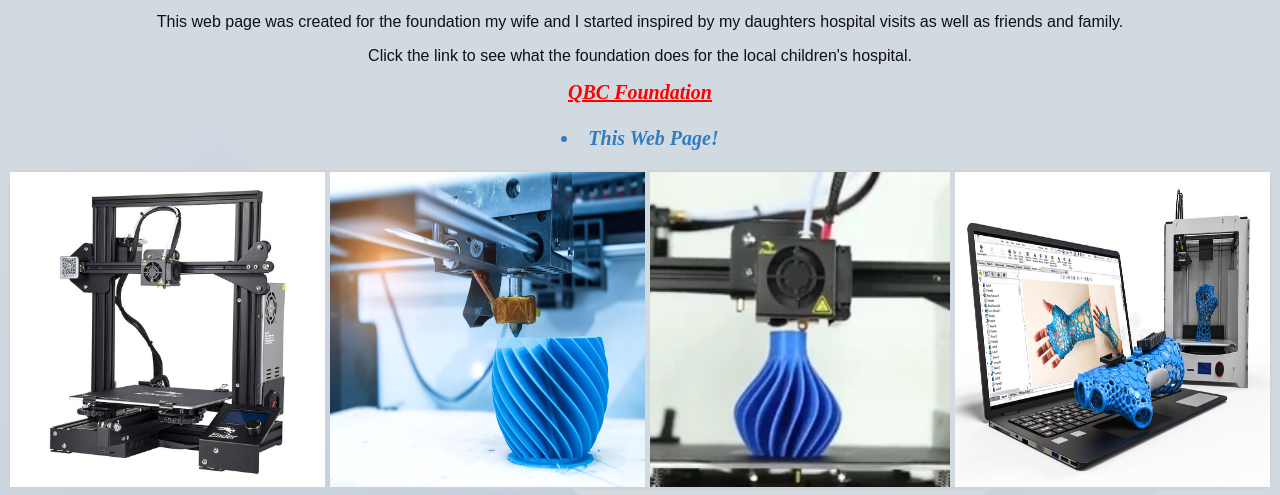
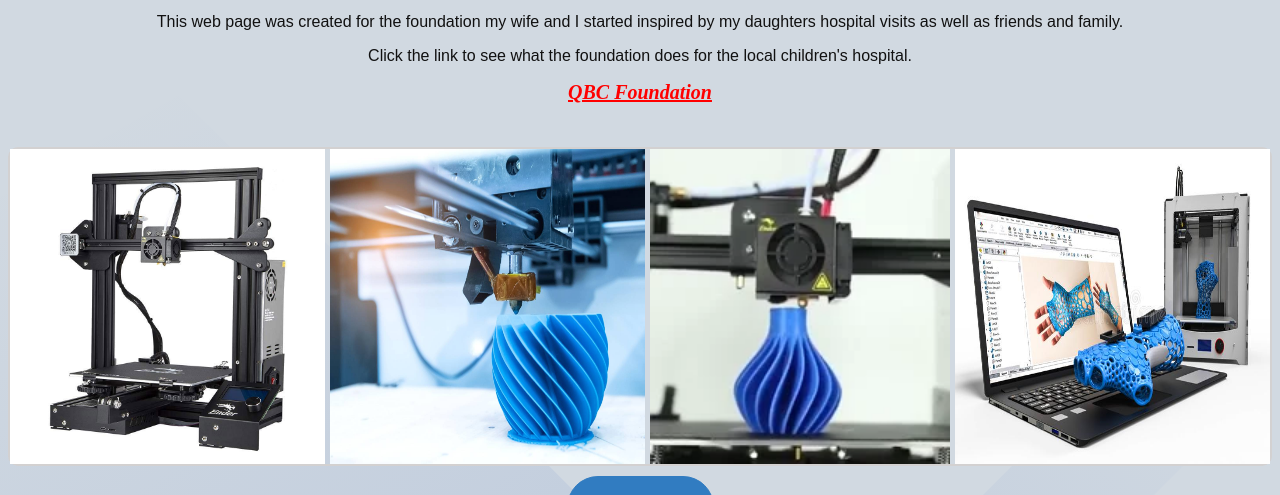
Before and after one commit to asje2005/Portfolio-Page, a plain HTML site: page index.html in a window 1280 px wide. Shown: the part 1588-2083 px from the top of the page. Drawn offline with Linux system fonts and the light colour scheme; a script that the page names is missing.

Commit message:
Update index.html

```diff
--- a/index.html
+++ b/index.html
@@ -40,7 +40,6 @@
         <p id="bio"> Click the link to see what the foundation does for the local children's hospital.</p>
         <a href="https://qbcfoundation.netlify.app/" target="_blank" id="project">QBC Foundation</a>
         <br><br>
-        <li>This Web Page!</li>
     </div>
 
     <div class="printers">
```
